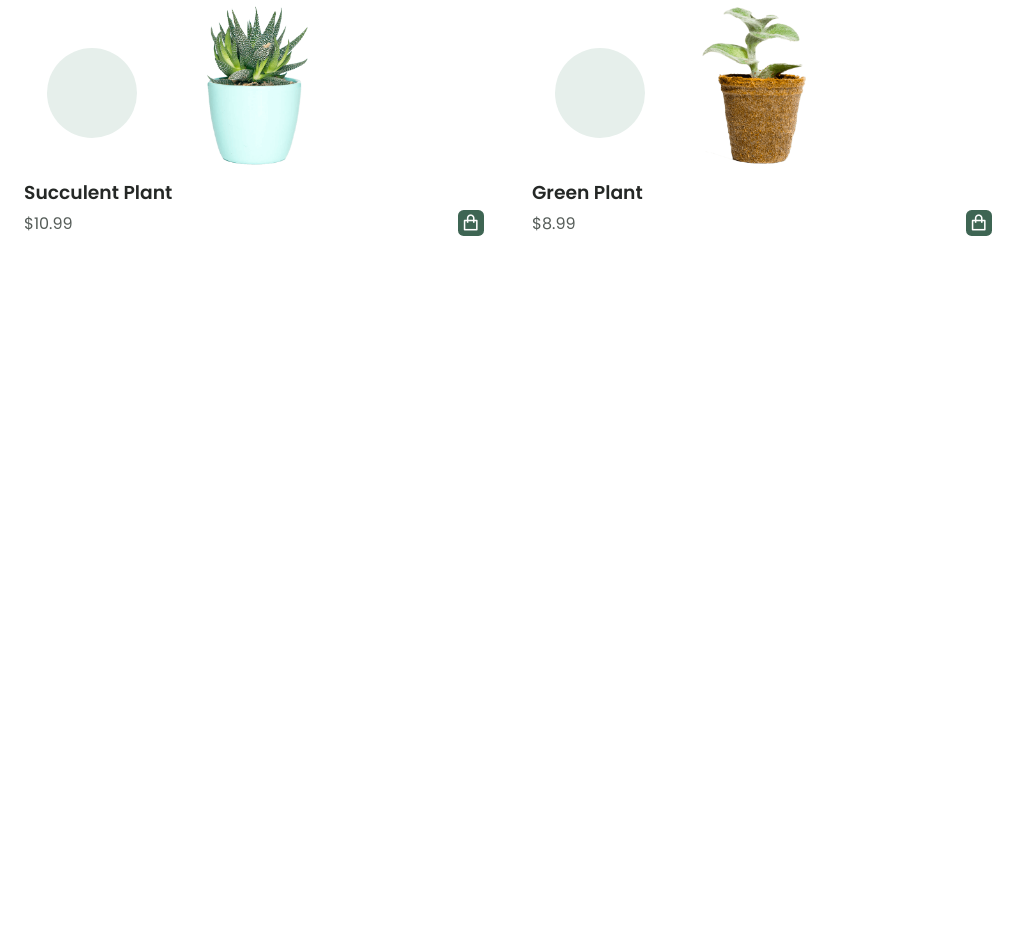
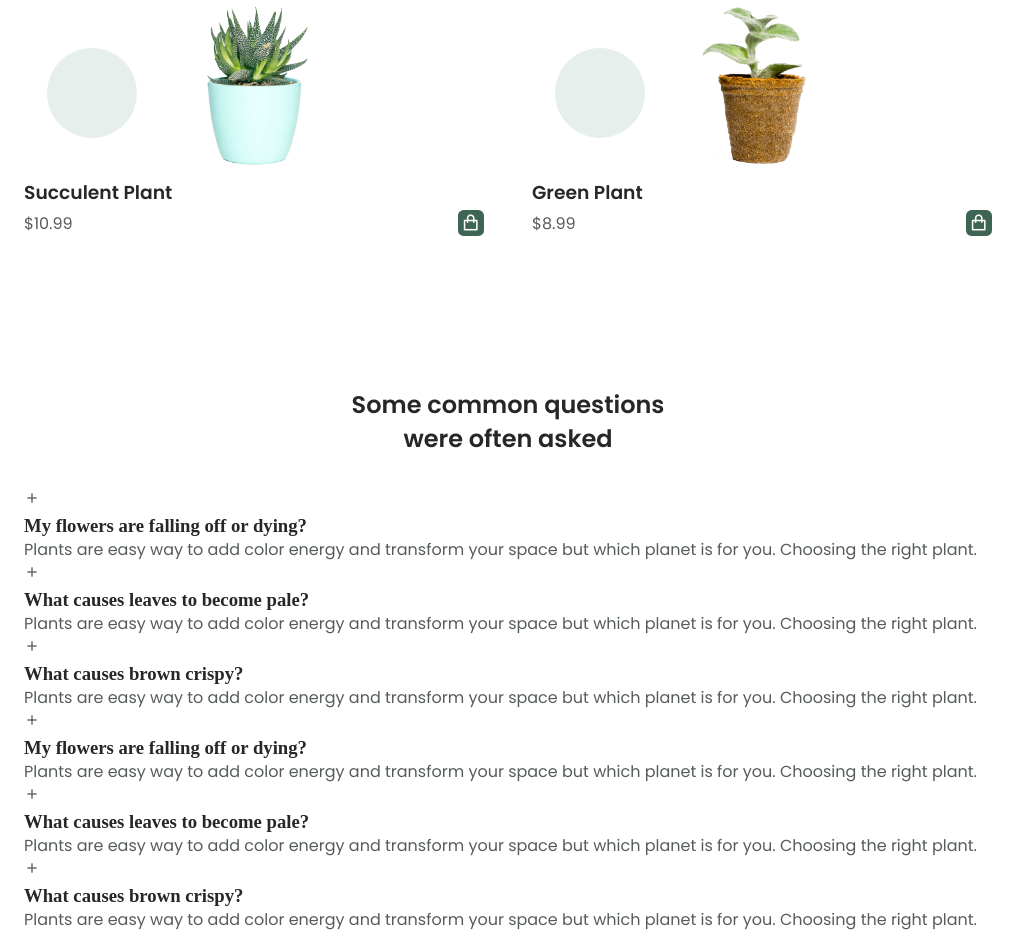
Before and after one commit to pamellafernandes/Plants-Website, a plain HTML site: page index.html in a window 1280 px wide. Shown: the part 3224-4172 px from the top of the page, without its empty margins (0-1031 px from the left). Before the commit the page ends 3524 px from the top, so only its background shows below. Drawn offline with nearby package versions, Linux system fonts and the light colour scheme.

Commit message:
feat: Added html of questions

```diff
--- a/index.html
+++ b/index.html
@@ -273,6 +273,116 @@
           </article>
         </div>
       </section>
+
+      <section class="questions section" id="faqs">
+        <h2 class="section__title-center question__title container">
+          Some common questions <br />
+          were often asked
+        </h2>
+        <div class="questions__container container grid">
+          <div class="questions__group">
+            <div class="questions__item">
+              <header class="questions__header">
+                <i class="ri-add-line questions__icon">
+                  <h3 class="questions__item-title">
+                    My flowers are falling off or dying?
+                  </h3>
+                </i>
+              </header>
+
+              <div class="questions__content">
+                <p class="questions__description">
+                  Plants are easy way to add color energy and transform your
+                  space but which planet is for you. Choosing the right plant.
+                </p>
+              </div>
+
+            <div class="questions__item">
+              <header class="questions__header">
+                <i class="ri-add-line questions__icon">
+                  <h3 class="questions__item-title">
+                    What causes leaves to become pale?
+                  </h3>
+                </i>
+              </header>
+
+              <div class="questions__content">
+                <p class="questions__description">
+                  Plants are easy way to add color energy and transform your
+                  space but which planet is for you. Choosing the right plant.
+                </p>
+              </div>
+
+            <div class="questions__item">
+              <header class="questions__header">
+                <i class="ri-add-line questions__icon">
+                  <h3 class="questions__item-title">
+                    What causes brown crispy?
+                  </h3>
+                </i>
+              </header>
+
+              <div class="questions__content">
+                <p class="questions__description">
+                  Plants are easy way to add color energy and transform your
+                  space but which planet is for you. Choosing the right plant.
+                </p>
+              </div>
+            </div>
+            </div>
+          <div class="questions__group">
+            <div class="questions__item">
+              <header class="questions__header">
+                <i class="ri-add-line questions__icon">
+                  <h3 class="questions__item-title">
+                    My flowers are falling off or dying?
+                  </h3>
+                </i>
+              </header>
+
+              <div class="questions__content">
+                <p class="questions__description">
+                  Plants are easy way to add color energy and transform your
+                  space but which planet is for you. Choosing the right plant.
+                </p>
+              </div>
+
+            <div class="questions__item">
+              <header class="questions__header">
+                <i class="ri-add-line questions__icon">
+                  <h3 class="questions__item-title">
+                    What causes leaves to become pale?
+                  </h3>
+                </i>
+              </header>
+
+              <div class="questions__content">
+                <p class="questions__description">
+                  Plants are easy way to add color energy and transform your
+                  space but which planet is for you. Choosing the right plant.
+                </p>
+              </div>
+
+            <div class="questions__item">
+              <header class="questions__header">
+                <i class="ri-add-line questions__icon">
+                  <h3 class="questions__item-title">
+                    What causes brown crispy?
+                  </h3>
+                </i>
+              </header>
+
+              <div class="questions__content">
+                <p class="questions__description">
+                  Plants are easy way to add color energy and transform your
+                  space but which planet is for you. Choosing the right plant.
+                </p>
+              </div>
+            </div>
+            </div>
+          </div>
+        </div>
+      </section>
     </main>
 
     <footer class="footer"></footer>
```
